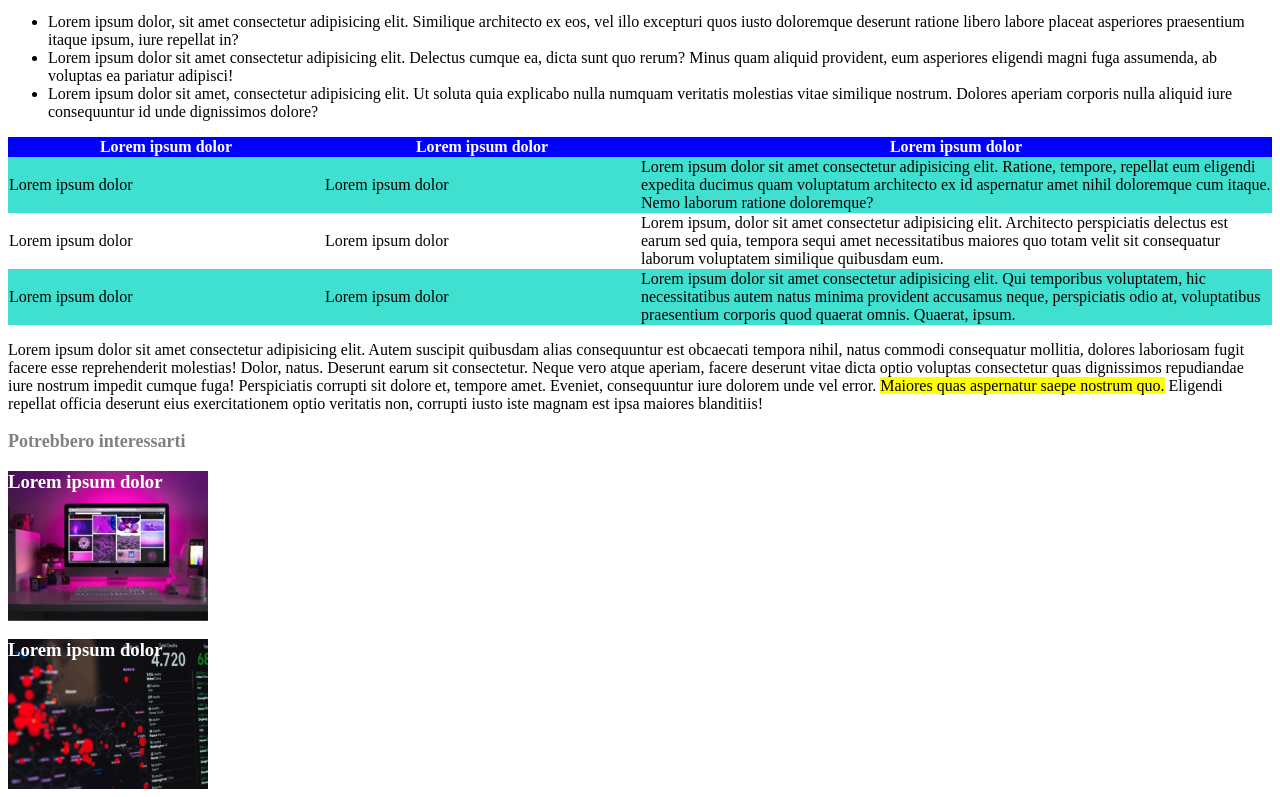
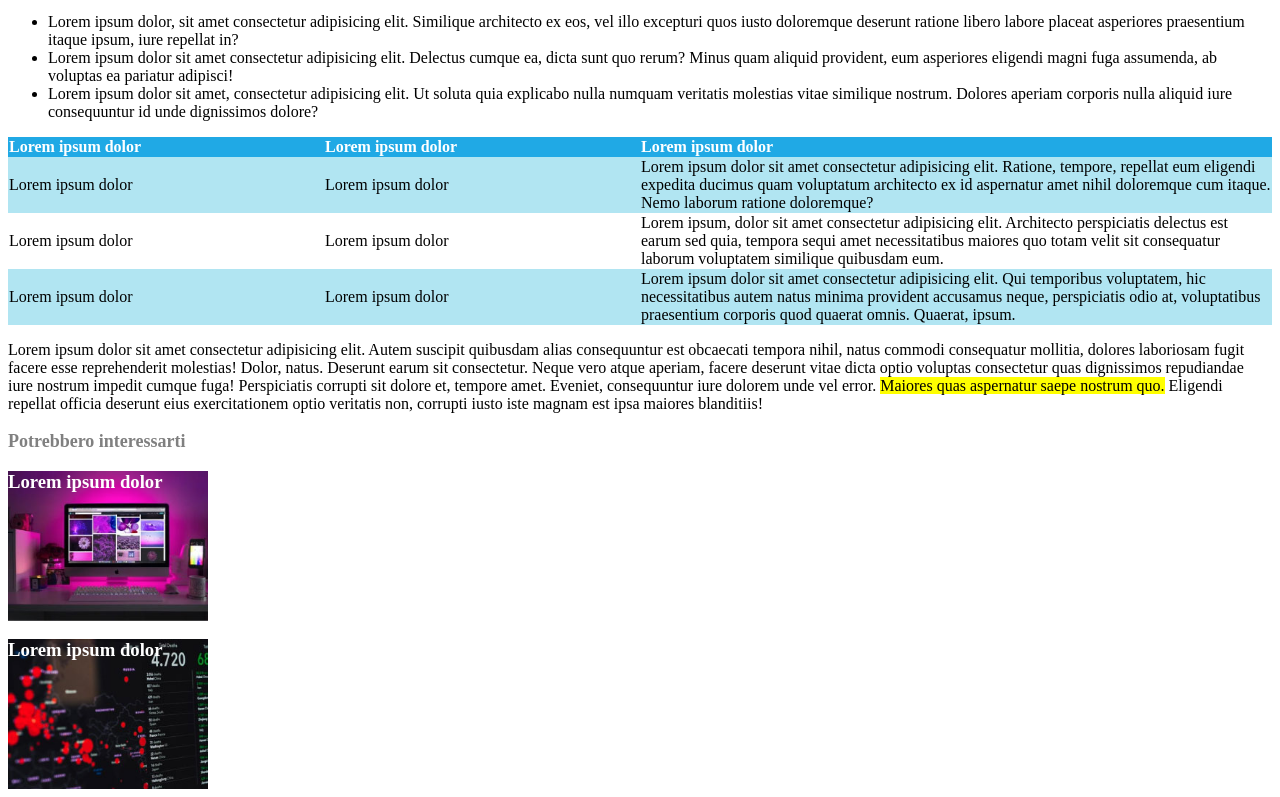
Before and after one commit to giadeagal/html-css-booleaner, a plain HTML site: page index.html in a window 1280 px wide. Shown: the part 908-1705 px from the top of the page. Drawn offline with Linux system fonts and the light colour scheme.

Commit message:
correzione tabella: colore e text align

```diff
--- a/css/style.css
+++ b/css/style.css
@@ -31,11 +31,11 @@
 }
 
 .sfondo-turchese{
-    background-color: turquoise;
+    background-color: #b1e5f2;
 }
 
 .sfondo-blu {
-    background-color: blue;
+    background-color: #20a9e5;
 }
 
 .bianco {
@@ -70,6 +70,10 @@ table {
     border-collapse: collapse;
 }
 
+th {
+    text-align: left;
+}
+
 .cella-piccola {
     width: 25%;
 }
```
